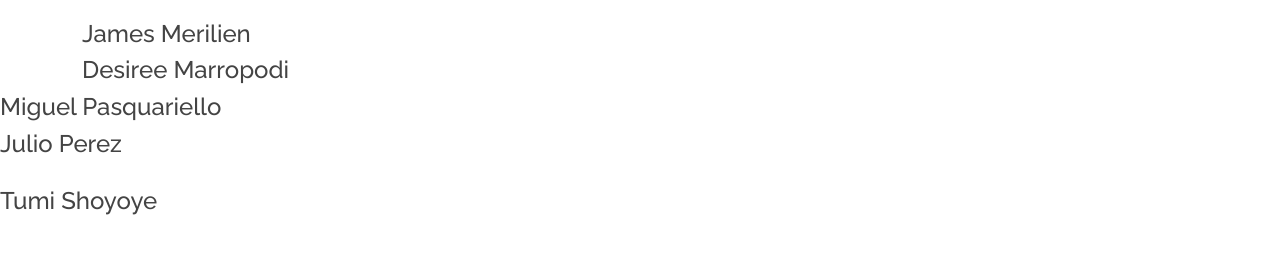
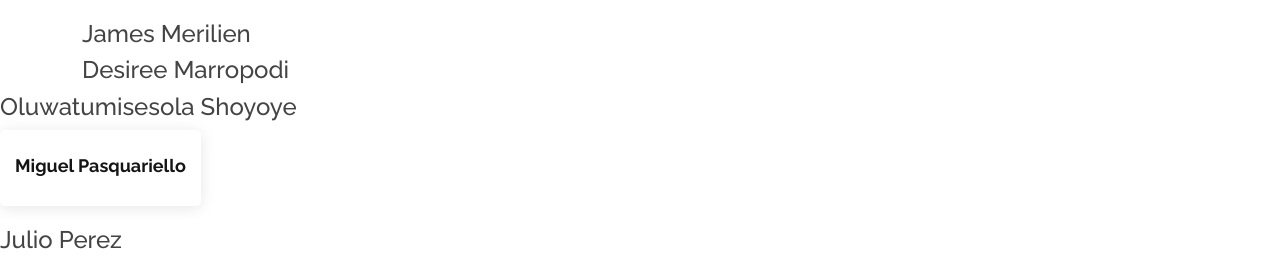
Before and after one commit to perezj2020/CEN-GROUP-12-PROJECT, a plain HTML site: page index.html in a window 1280 px wide. Shown: the part 678-952 px from the top of the page. Drawn offline with nearby package versions, Linux system fonts and the light colour scheme; files that its build step writes are made by us from their sources; a script that the page names is missing; files whose address does not match are found by name.

Commit message:
Update index.html

```diff
--- a/index.html
+++ b/index.html
@@ -139,6 +139,23 @@
                   <a href=""><i class="bi bi-linkedin"></i></a>
                 </div> -->
               </div>
+            <div class="member-info">
+                <h4>Oluwatumisesola Shoyoye<a href="<a href="http://lamp.cse.fau.edu/~jmerilien2020/Milestone%200/About_me.html"></a></h4>
+                <span></span>
+              </div>
+            </div>
+          </div>
+
+          <div class="col-lg-3 col-md-6 d-flex align-items-stretch">
+            <div class="member" data-aos="fade-up" data-aos-delay="300">
+              <!-- <div class="member-img">
+                <img src="assets/img/team/team-3.jpg" class="img-fluid" alt=""> -->
+                <!-- <div class="social">
+                  <a href=""><i class="bi bi-twitter"></i></a>
+                  <a href=""><i class="bi bi-facebook"></i></a>
+                  <a href=""><i class="bi bi-instagram"></i></a>
+                  <a href=""><i class="bi bi-linkedin"></i></a>
+                </div> -->
               <div class="member-info">
                 <h4>Miguel Pasquariello <a href="https://lamp.cse.fau.edu/~mpasquariell2020/p5"></a></h4>
                 <span></span>
```
